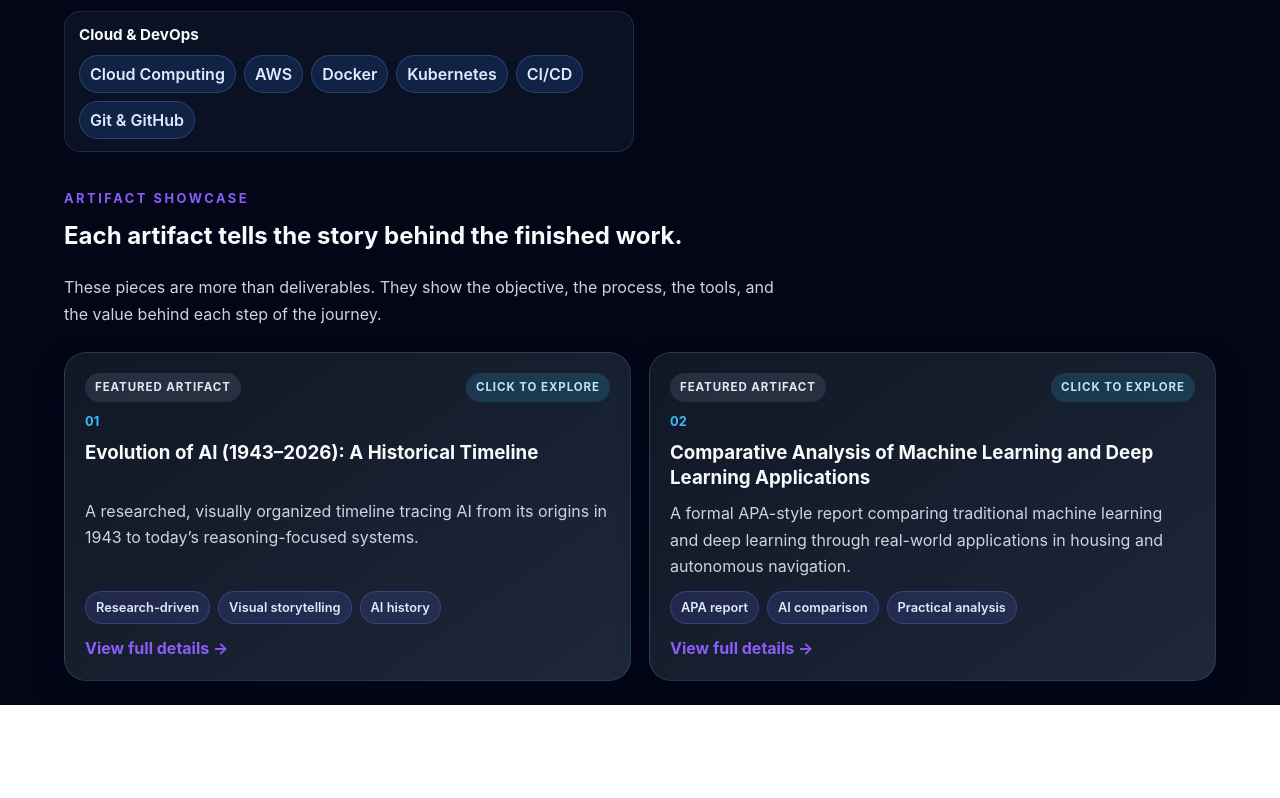
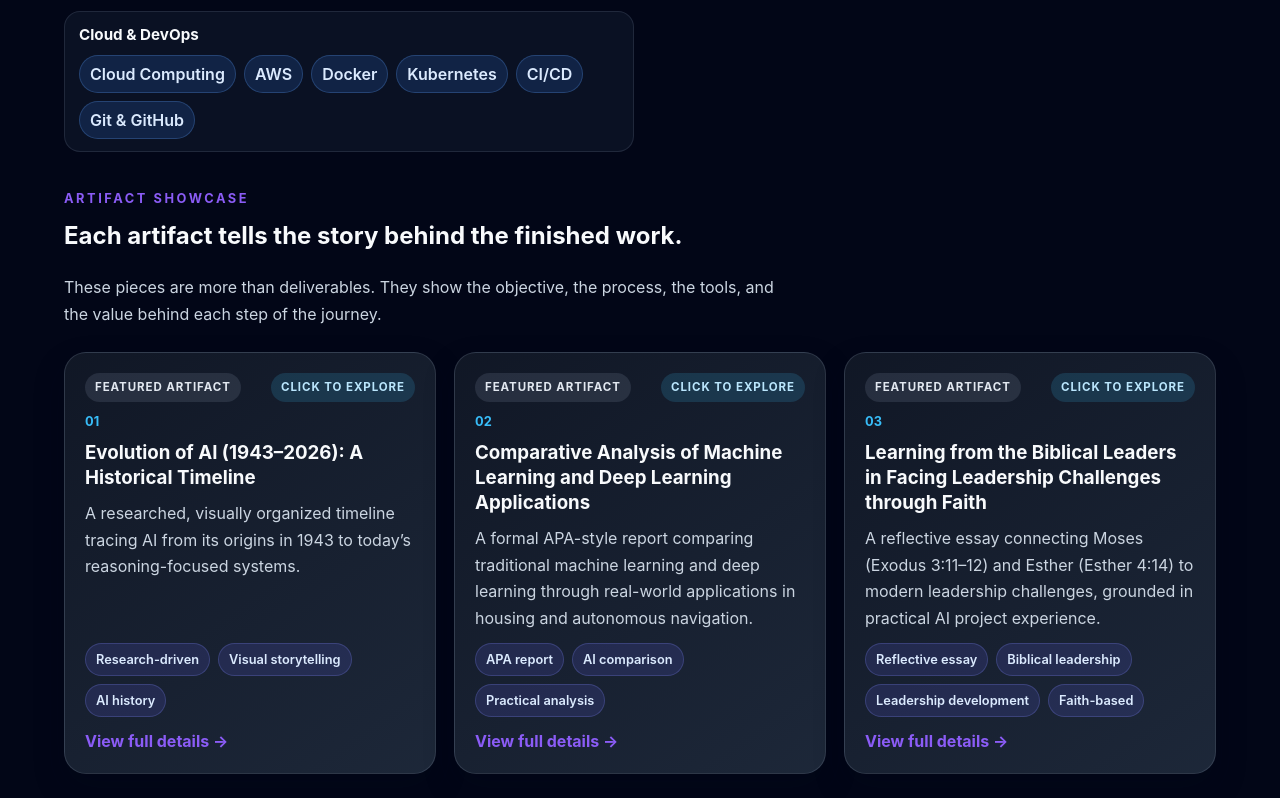
Before and after one commit to lisa99990/my-portfolio, a React app: page / in a window 1280 px wide. Shown: the part 1636-2434 px from the top of the page. Before the commit the page ends 2341 px from the top, so only its background shows below. Built offline with nearby package versions, Linux system fonts and the light colour scheme; the HTML template or start-up script is replaced by a standard one.

Commit message:
Add 03 artifact

```diff
--- a/src/App.jsx
+++ b/src/App.jsx
@@ -5,6 +5,7 @@ import img2 from './assets/Evolution of AI 2.jpg'
 import img3 from './assets/Evolution of AI 3.jpg'
 import img4 from './assets/Evolution of AI 4.jpg'
 import pdfMLvsDL from './assets/Machine Learning vs Deep Learning.pdf'
+import pdfAdapting from './assets/Adapting to Challenges PDF.pdf'
 
 const artifacts = [
   {
@@ -27,7 +28,7 @@ const artifacts = [
     link: 'https://canva.link/zjrlt0ojs4hkiox',
     references: [
       'Bender, E., & Our World in Data. (2022, December 6). A brief history of artificial intelligence. Our World in Data. https://ourworldindata.org/brief-history-of-ai',
-      'Coursera. (2026, April 22). The history of AI: A timeline of artificial intelligence. https://www.coursera.org/articles/history-of-ai',
+      'Coursera. (2026, April 22). The history of artificial intelligence. https://www.coursera.org/articles/history-of-ai',
       'IBM. (n.d.). The history of artificial intelligence. https://www.ibm.com/think/topics/history-of-artificial-intelligence',
       'IEEE Computer Society. (2025, March 11). The evolution of AI: From foundations to future prospects. https://www.computer.org/publications/tech-news/research/evolution-of-ai',
       'McCarthy, J., Minsky, M. L., Rochester, N., & Shannon, C. E. (1955). A proposal for the Dartmouth Summer Research Project on Artificial Intelligence. Dartmouth College.',
@@ -63,6 +64,31 @@ const artifacts = [
       'Source Material. (n.d.). Introduction to machine learning and deep learning: Definitions, approaches, and examples.',
       'Ji-Hyun, S., Young-Hum, C., & Young-Hum, C. (2022). Machine-Learning-Based Coefficient of Performance Prediction Model for Heat Pump Systems. Applied Sciences, 12(1), 362.',
       'Zhang, M., Zhang, M., Amaitik, N., Wang, Z., Xu, Y., Xu, Y., Maisuradze, A., Peschl, M., & Tzovaras, D. (2022). Predictive Maintenance for Remanufacturing Based on Hybrid-Driven Remaining Useful Life Prediction. Applied Sciences, 12(7), 3218.'
+    ],
+  },
+  {
+    title: 'Learning from the Biblical Leaders in Facing Leadership Challenges through Faith',
+    preview:
+      'A reflective essay connecting Moses (Exodus 3:11–12) and Esther (Esther 4:14) to modern leadership challenges, grounded in practical AI project experience.',
+    highlights: ['Reflective essay', 'Biblical leadership', 'Leadership development', 'Faith-based'],
+    pdf: pdfAdapting,
+    pdfTitle: 'Adapting to Challenges',
+    introduction:
+      "This artifact reflects my learning journey on how various biblical leaders managed to solve different leadership issues with the help of their faith, wisdom, and resilience. The focus will be on the examples of Moses and Esther and how their stories are relevant to modern-day leadership problems.",
+    description:
+      "The main task of this artifact was to reflect upon various leadership situations and relate them to the two biblical passages: Exodus 3:11-12 and Esther 4:14. It was important to connect the stories of the biblical leaders to my own leadership experience in leading an AI consulting project and preparing for my future career endeavors. I show how the ability to seek God’s wisdom, adapt, and make brave decisions could enhance one’s performance as a leader.",
+    objective:
+      "To apply biblical leadership concepts to real-life situations; to reflect on personal leadership growth due to faith and self-awareness; to demonstrate that courage, adaptability, and strategic thinking are vital elements of effective leadership; and to improve writing and reflective analysis skills.",
+    process:
+      '1. Analyzing the biblical references to Esther and Moses; 2. Reflecting on personal situations connected with teamwork, decision-making, and career development; 3. Linking lessons from Scripture with personal leadership challenges; 4. Formulating responses that show critical thought and practical understanding of faith; 5. Revising the assignment to comply with APA 7 formatting.',
+    tools:
+      'Microsoft Word; Bible Gateway (NIV); Claude AI (grammar correction); ChatGPT (idea generation)',
+    value:
+      "Unique Value: Demonstrates the capability to apply faith-based leadership principles in practice by focusing on application rather than summary. Relevance: Highlights adaptability, ethical decision-making, and communication as critical leadership skills applicable to modern business and AI project contexts.",
+    references: [
+      'Biblica. (2011). Holy Bible, New International Version. Zondervan. https://www.biblegateway.com/versions/New-International-Version-NIV-Bible/',
+      'Northouse, P. G. (2022). Leadership: Theory and practice (9th ed.). SAGE Publications.',
+      'Yukl, G. (2020). Leadership in organizations (9th ed.). Pearson.'
     ],
   },
 ]
@@ -136,11 +162,11 @@ function App() {
               )}
               {activeArtifact.pdf && (
                 <div className="artifact-pdf-panel">
-                  <div className="artifact-pdf-panel-header">
-                    <div>
-                      <p className="artifact-pdf-label">PDF preview</p>
-                      <h4>Machine Learning vs Deep Learning</h4>
-                    </div>
+                      <div className="artifact-pdf-panel-header">
+                        <div>
+                          <p className="artifact-pdf-label">PDF preview</p>
+                          <h4>{activeArtifact.pdfTitle || 'PDF preview'}</h4>
+                        </div>
                     <a
                       className="pdf-view-btn"
                       href={activeArtifact.pdf}
```
Also changed, not shown: artifacts/Learning_from_the_Biblical_Leaders.md (added), 2 other files (tests, documents, lock files or other folders).
